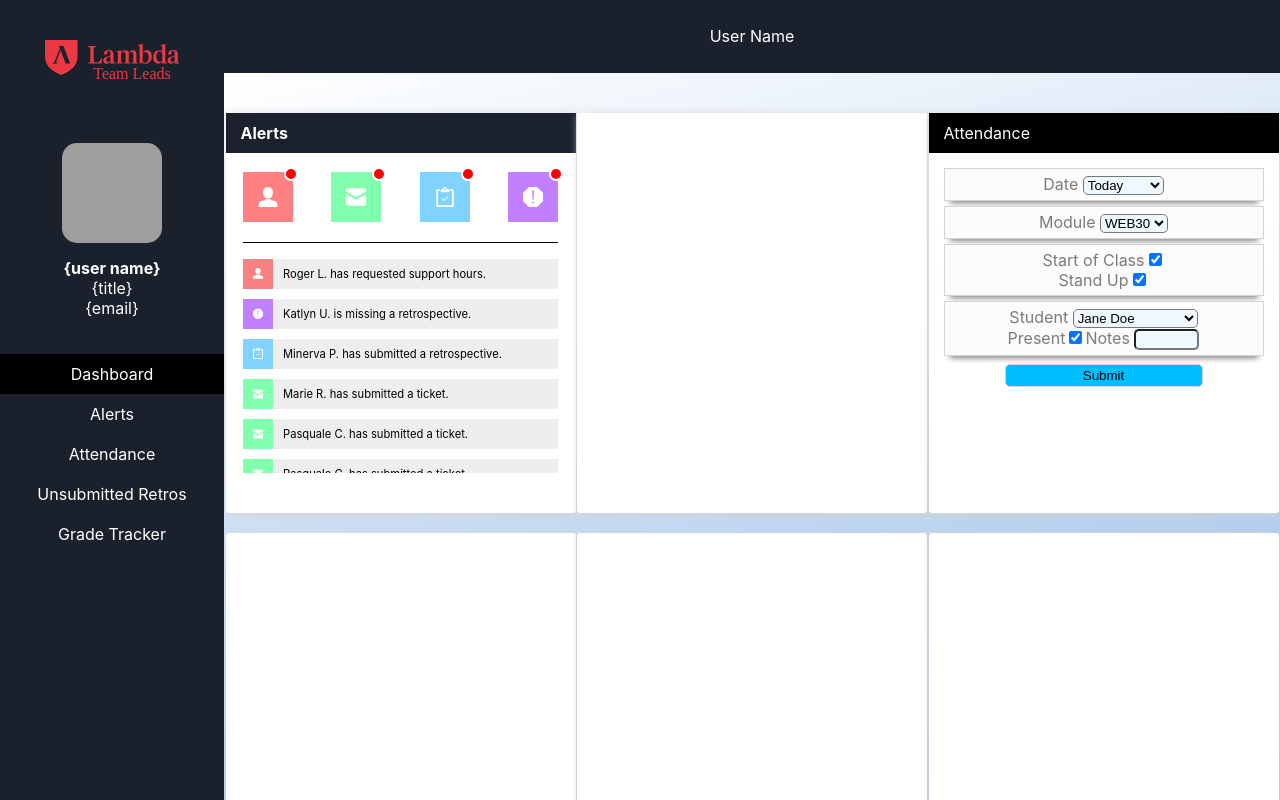
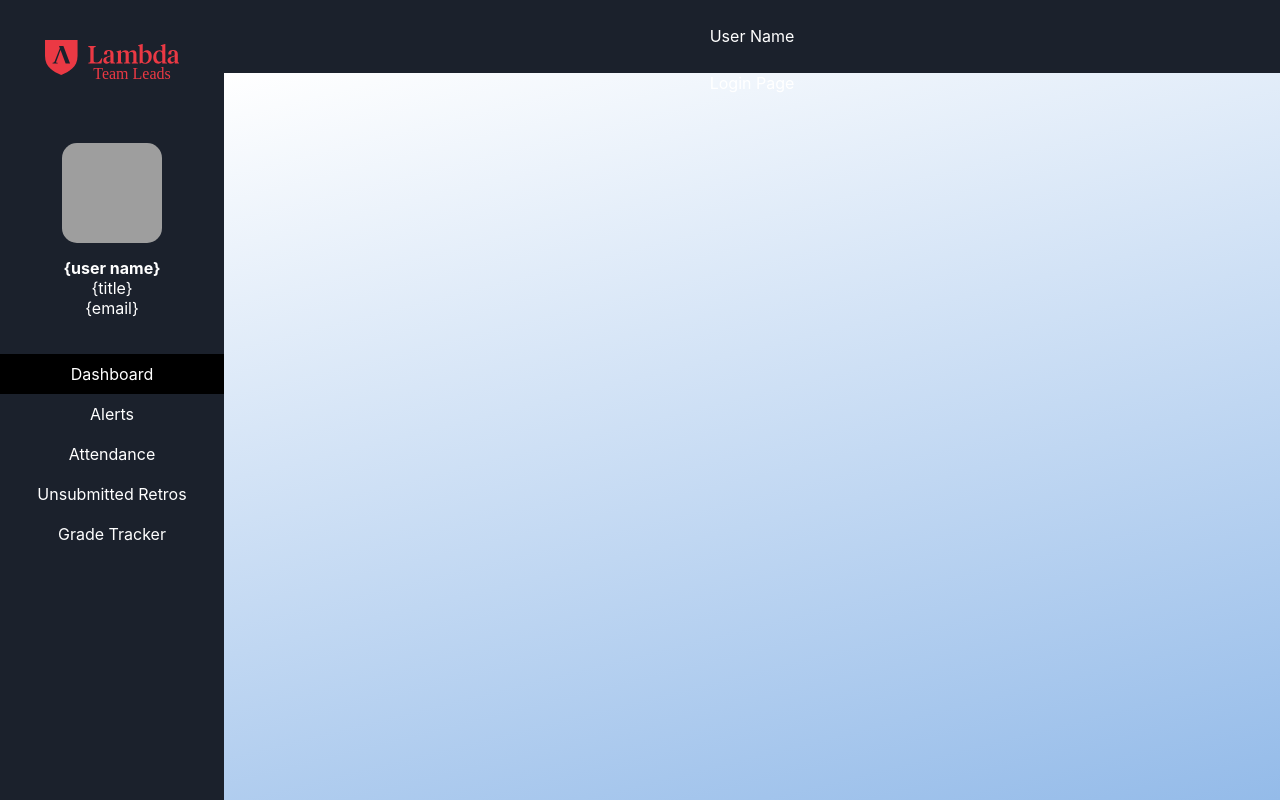
Before and after one commit to TL-Dashboard/frontend, a React (Create React App) app: page / in a window 1280 px wide. Built offline with nearby package versions, Linux system fonts and the light colour scheme; grey boxes are pictures that could not be loaded.

Commit message:
React-Router is set up.

```diff
--- a/src/components/Main/Main.js
+++ b/src/components/Main/Main.js
@@ -1,12 +1,27 @@
 import React from "react";
-import Attendance from "../Attendance/Attendance.js";
+import {
+  BrowserRouter as Router,
+  Switch,
+  Route,
+} from "react-router-dom";
+import withContext, { Provider } from '../../Context';
 import styled from "styled-components";
 
-import withContext, { Provider } from '../../Context';
+import TileContainer from './Tiles/TileContainer';
 
-import AlertTile from './Tiles/AlertTile';
-
-const AlertTileWithContext = withContext(AlertTile);
+const Main = () => {
+  return (
+    <MainWrap>
+      <Router>
+        <Switch>
+          <Route exact path="/" render={props => <div {...props}>Login Page</div>} />
+          <Route path="/dashboard" render={props => <TileContainer {...props} />} />
+          <Route render={props => <h1>Page was not found.</h1>} />
+        </Switch>
+      </Router>
+    </MainWrap>
+  );
+};
 
 const MainWrap = styled.div`
   width: 100%;
@@ -61,38 +76,4 @@ const MainWrap = styled.div`
   }
 `;
 
-const Main = () => {
-  return (
-    <MainWrap>
-      <div className="tile-container">
-        <Tile title='Alerts'>
-          <AlertTileWithContext />
-        </Tile>
-        <Tile className="tile">
-          List of students who have not submitted most recent retro
-        </Tile>
-        <div className="tile"><Attendance /></div>
-        <div className="tile">Tile</div>
-        <div className="tile">Tile</div>
-        <div className="tile">Tile</div>
-      </div>
-    </MainWrap>
-  );
-};
-
-const Tile = ({ children, title }) => {
-  return (
-    <div className='tile'>
-      {title ? (
-        <div className='tile__header'>
-          { title }
-        </div>
-      ) : (null)}
-      <div className='tile__body'>
-        {children}
-      </div>
-    </div>
-  )
-}
-
 export default Main;
--- /dev/null
+++ b/src/components/Main/Tiles/TileContainer.js
@@ -0,0 +1,42 @@
+import React from "react";
+
+import Attendance from "../../Attendance/Attendance.js";
+import AlertTile from './AlertTile';
+
+import withContext, { Provider } from '../../../Context';
+
+const AlertTileWithContext = withContext(AlertTile);
+
+export default function TileContainer() {
+    return (
+        <div className="tile-container">
+            <Tile title="Alerts">
+                <AlertTileWithContext />
+            </Tile>
+            <Tile className="tile">
+                List of students who have not submitted most recent retro
+            </Tile>
+            <div className="tile">
+                <Attendance />
+            </div>
+            <div className="tile">Tile</div>
+            <div className="tile">Tile</div>
+            <div className="tile">Tile</div>
+        </div>
+    );
+}
+
+const Tile = ({ children, title }) => {
+    return (
+      <div className='tile'>
+        {title ? (
+          <div className='tile__header'>
+            { title }
+          </div>
+        ) : (null)}
+        <div className='tile__body'>
+          {children}
+        </div>
+      </div>
+    )
+  }
```
